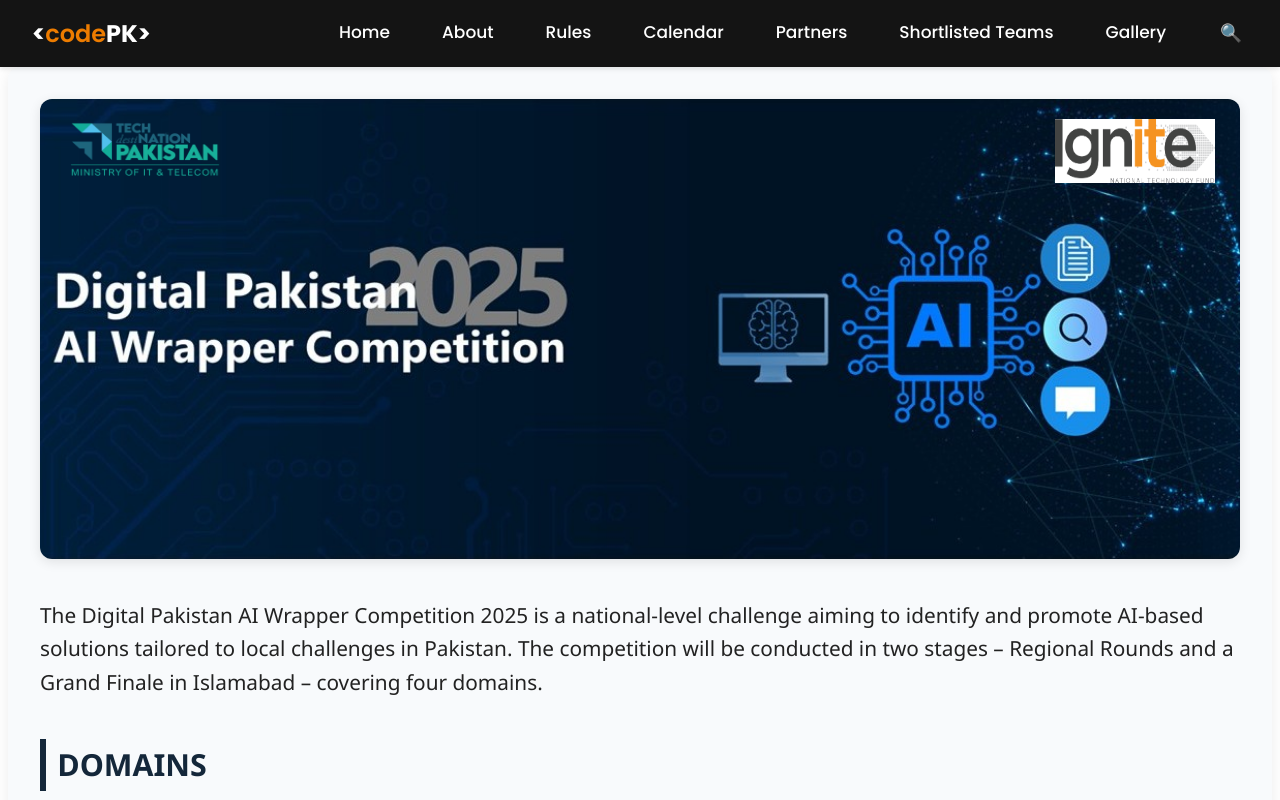
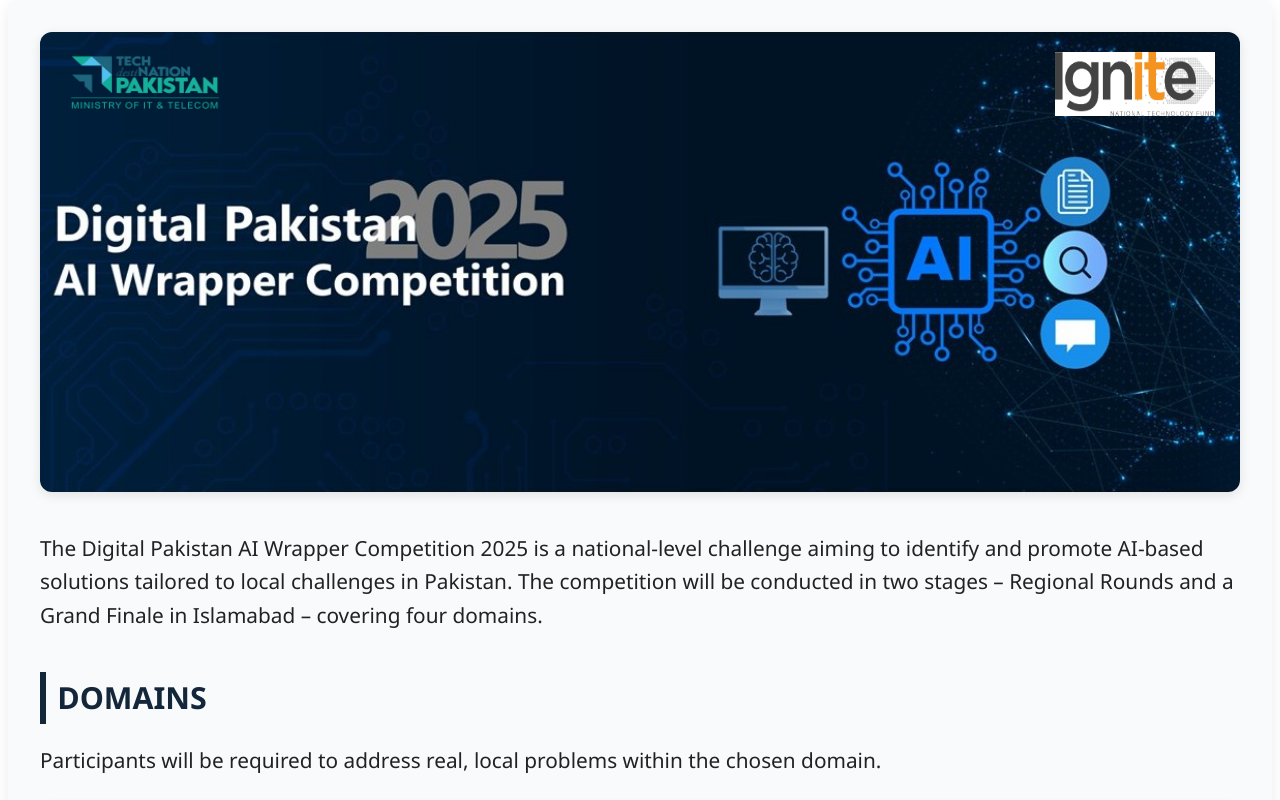
Before and after one commit to ignitentf-collab/ignitecodepk, a React (Create React App) app: page /AIWrapper in a window 1280 px wide. Shown: the top 800 px of the page. Built offline with nearby package versions, Linux system fonts and the light colour scheme.

Commit message:
fix: aiwrapper route case-insensitive

```diff
--- a/src/App.js
+++ b/src/App.js
@@ -56,7 +56,7 @@
 // ✅ Custom layout component to conditionally show Navbar/Footer
 function LayoutWrapper({ children }) {
   const location = useLocation();
-  const isAIPage = location.pathname === "/aiwrapper";
+  const isAIPage = location.pathname.toLowerCase() === "/aiwrapper"; // ✅ fixed
 
   return (
     <>
@@ -80,7 +80,7 @@
       {/* ✅ Dynamic Title Handling */}
       <Helmet>
         <title>
-          {location.pathname === "/aiwrapper"
+          {location.pathname.toLowerCase() === "/aiwrapper"
             ? "AIWrapper Competition"
             : "CodePK Competition"}
         </title>
```
